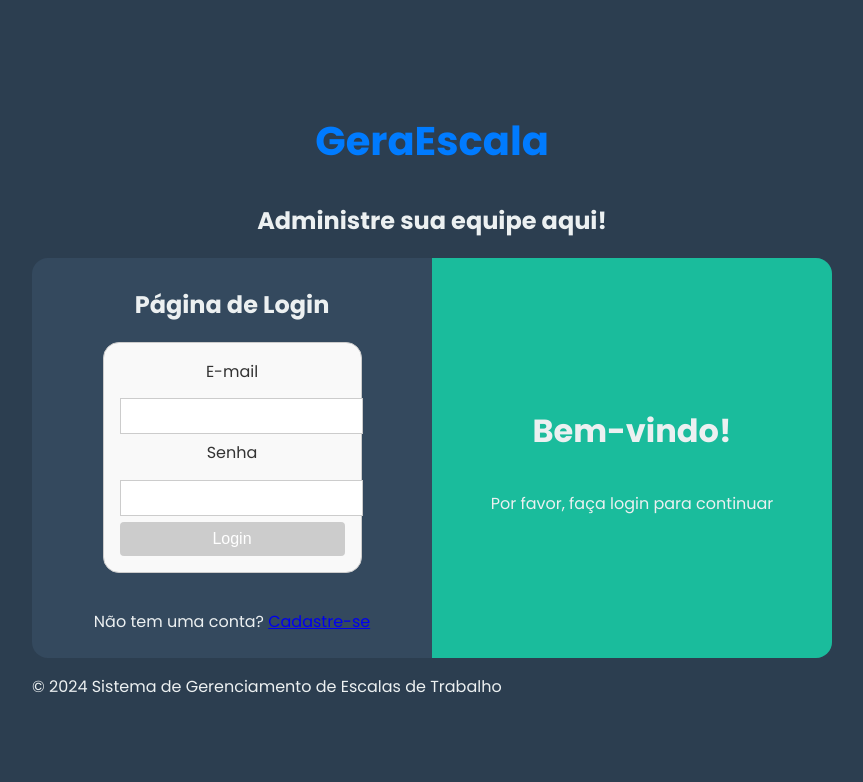
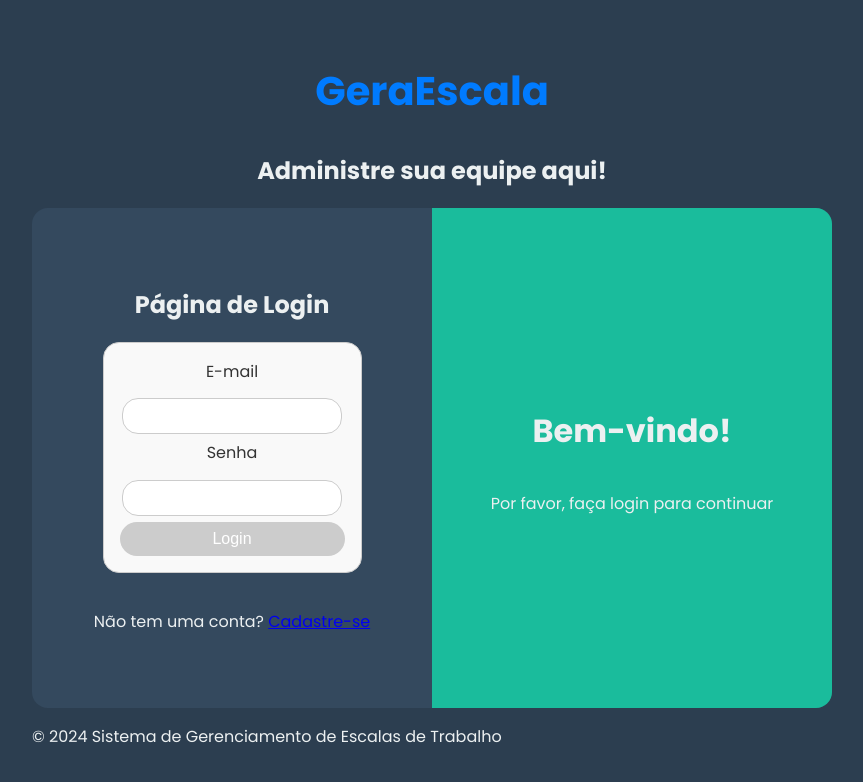
Before and after one commit to KeyssonG/GeraEscala.Js, a React (Create React App) app: page /login in a window 1280 px wide. Shown: the top 782 px of the page, without its empty margins (208-1071 px from the left). Built offline with nearby package versions, Linux system fonts and the light colour scheme.

Commit message:
Correção de acessibilidade e atualizações de código
 Resolvido warning de acessibilidade em elementos âncora
- Diversas atualizações e melhorias no código para conformidade e desempenho

```diff
--- a/src/styles/Authentication.css
+++ b/src/styles/Authentication.css
@@ -15,7 +15,7 @@
 :root {
     --input-padding: 0.5em;
     --input-margin: 0.4em 0;
-    --form-max-width: 400px;
+    --form-max-width: 300px;
     --form-padding: 1em;
     --form-border-radius: 1em;
     --button-padding: 0.5em;
@@ -37,11 +37,11 @@ form {
 
 input[type="email"],
 input[type="password"] {
-    width: 100%;
+    width: 90%;
     padding: var(--input-padding);
     margin: var(--input-margin);
     border: 1px solid var(--input-border-color);
-    border-radius: var(--input-border-color); /* Parece que houve um erro aqui, o valor correto deve ser var(--form-border-radius) */
+    border-radius: var(--form-border-radius);
 }
 
 button[type="submit"] {
@@ -50,7 +50,7 @@ button[type="submit"] {
     color: #fff;
     background-color: var(--button-background-color);
     border: none;
-    border-radius: 0.25em;
+    border-radius: 20em;
     cursor: pointer;
 }
 
--- a/src/styles/main.css
+++ b/src/styles/main.css
@@ -1,4 +1,5 @@
 @import url('https://fonts.googleapis.com/css2?family=Poppins:ital,wght@0,100;0,200;0,300;0,400;0,500;0,600;0,700;0,800;0,900;1,100;1,200;1,300;1,400;1,500;1,600;1,700;1,800;1,900&display=swap');
+
 
 /* Colors */
 :root {
@@ -13,6 +14,7 @@
     --button-disabled-background-color: #ccc;
     --color-form: #34495e;
     --color-input-bottom: #e74c3c;
+
 }
 /* Sizes and Spacing */
 :root {
@@ -28,6 +30,7 @@
     --form-label-margin-bottom: 0.5em;
     --header-margin-bottom: 2em;
     --button-border-radius: 0.5em; /* Nova variável para borda arredondada dos botões */
+    --font-main: "Poppins", sans-serif;
 }
 
 /* General Styles */
@@ -37,7 +40,7 @@ body {
     align-items: center;
     height: 100vh;
     margin: 0;
-    font-family: 'Poppins', sans-serif;
+    font-family: var(--font-main);
     background-color: #2c3e50;
     color: #ecf0f1;
 }
@@ -45,7 +48,7 @@ body {
 .container {
     display: flex;
     width: 800px;
-    height: 400px;
+    height: 500px;
     background-color: var(--color-form);
     border-radius: var(--form-border-radius);
     overflow: hidden;
@@ -58,7 +61,6 @@ body {
     display: flex;
     flex-direction: column;
     justify-content: center;
-    align-items: center; /* Centraliza os elementos do formulário */
 }
 
 .login-form h2, .register-form h2 {
@@ -70,9 +72,9 @@ body {
     margin-bottom: 20px;
     padding: 10px;
     border: none;
-    border-radius: var(--form-border-radius);
+    border-radius: 5px;
     font-size: 16px;
-    width: 100%; /* Garante que os inputs ocupem 100% da largura disponível */
+
 }
 
 .login-form button, .register-form button {
@@ -83,7 +85,6 @@ body {
     color: #ecf0f1;
     font-size: 16px;
     cursor: pointer;
-    width: 100%; /* Garante que os botões ocupem 100% da largura disponível */
 }
 
 .login-form button:hover, .register-form button:hover {
@@ -142,7 +143,7 @@ button[type="submit"] {
     color: #fff;
     background-color: var(--button-background-color);
     border: none;
-    border-radius: var(--form-border-radius);
+    border-radius: 0.25em;
     cursor: pointer;
 }
 
```
